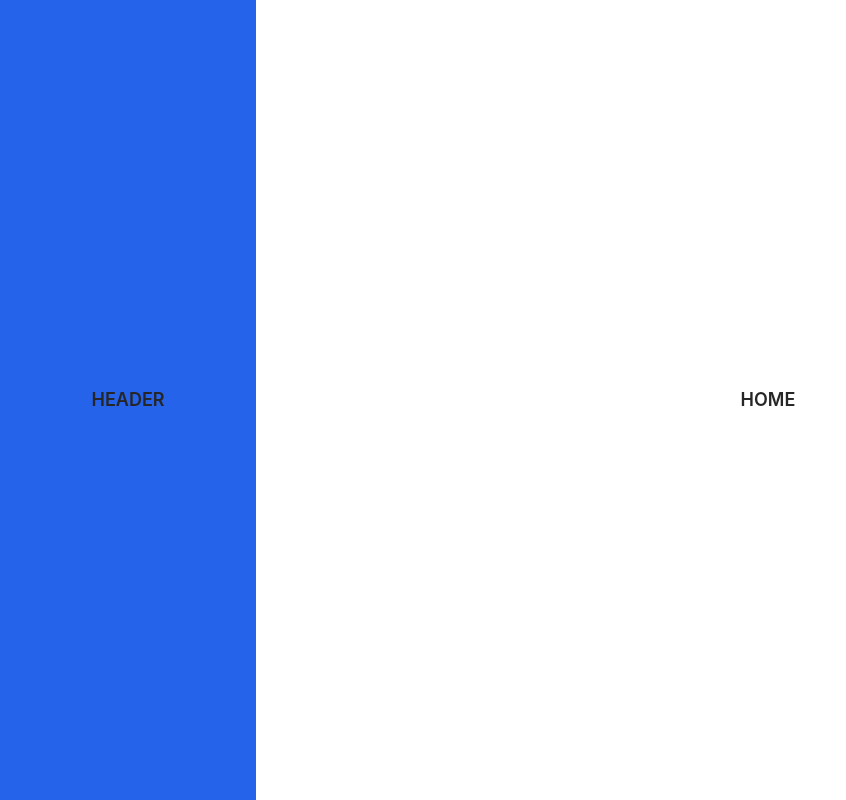
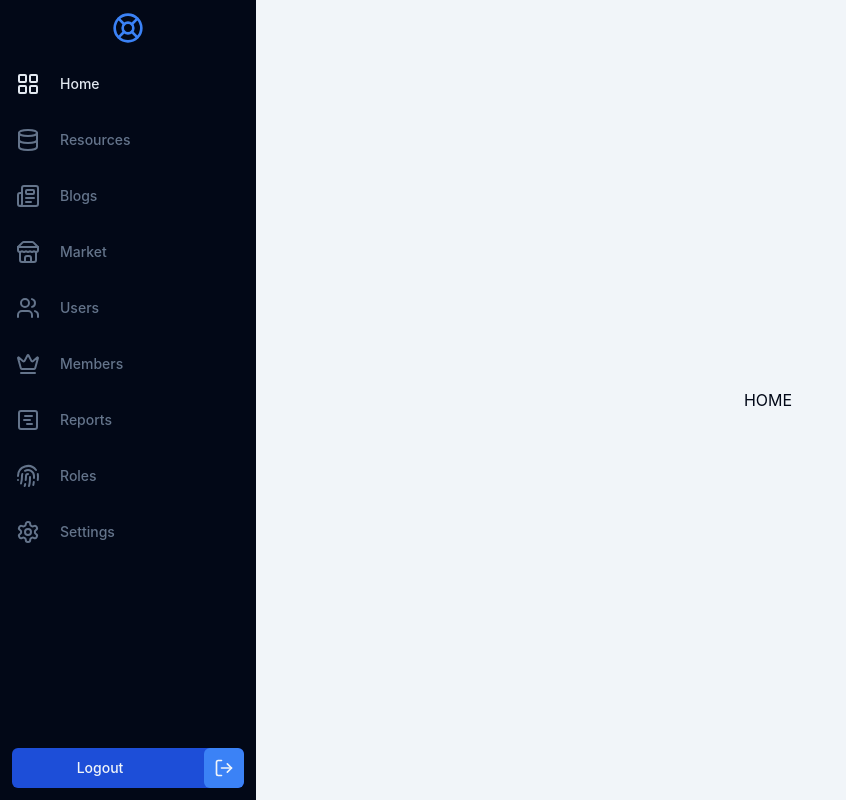
Before and after one commit to KNUST-FECE/CBET-admin, a Next.js app: page / in a window 1280 px wide. Shown: the whole page, without its empty margins (0-846 px from the left). Built offline with nearby package versions, Linux system fonts and the light colour scheme.

Commit message:
styles: impliment ui design of admin navigation

```diff
--- a/app/globals.css
+++ b/app/globals.css
@@ -4,17 +4,17 @@
 
 :root {
   --primary: 0 0% 100%;
-  --primary-50: 0 0% 98%;
-  --primary-100: 0 0% 96.1% ;
-  --primary-200: 0 0% 89.8% ;
-  --primary-300: 0 0% 83.1% ;
-  --primary-400: 0 0% 63.9% ;
-  --primary-500: 0 0% 45.1% ;
-  --primary-600: 0 0% 32.2% ;
-  --primary-700: 0 0% 25.1% ;
-  --primary-800: 0 0% 14.9% ;
-  --primary-900: 0 0% 9% ;
-  --primary-950: 0 0% 3.9% ;
+  --primary-50: 210 40% 98%;
+  --primary-100: 210 40% 96.1% ;
+  --primary-200: 214.3 31.8% 91.4% ;
+  --primary-300: 212.7 26.8% 83.9% ;
+  --primary-400: 215 20.2% 65.1% ;
+  --primary-500: 215.4 16.3% 46.9% ;
+  --primary-600: 215.3 19.3% 34.5% ;
+  --primary-700: 215.3 25% 26.7% ;
+  --primary-800: 217.2 32.6% 17.5% ;
+  --primary-900: 222.2 47.4% 11.2% ;
+  --primary-950: 222.2 84% 4.9% ;
 
   --secondary-50: 213.8 100% 96.9%;
   --secondary-100: 214.3 94.6% 92.7% ;
@@ -63,17 +63,17 @@
 @media (prefers-color-scheme: dark) {
   :root {
     --primary: 0 0% 100%;
-    --primary-50: 0 0% 98%;
-    --primary-100: 0 0% 96.1% ;
-    --primary-200: 0 0% 89.8% ;
-    --primary-300: 0 0% 83.1% ;
-    --primary-400: 0 0% 63.9% ;
-    --primary-500: 0 0% 45.1% ;
-    --primary-600: 0 0% 32.2% ;
-    --primary-700: 0 0% 25.1% ;
-    --primary-800: 0 0% 14.9% ;
-    --primary-900: 0 0% 9% ;
-    --primary-950: 0 0% 3.9% ;
+    --primary-50: 210 40% 98%;
+    --primary-100: 210 40% 96.1% ;
+    --primary-200: 214.3 31.8% 91.4% ;
+    --primary-300: 212.7 26.8% 83.9% ;
+    --primary-400: 215 20.2% 65.1% ;
+    --primary-500: 215.4 16.3% 46.9% ;
+    --primary-600: 215.3 19.3% 34.5% ;
+    --primary-700: 215.3 25% 26.7% ;
+    --primary-800: 217.2 32.6% 17.5% ;
+    --primary-900: 222.2 47.4% 11.2% ;
+    --primary-950: 222.2 84% 4.9% ;
 
     --secondary: 0 0% 100%;
     --secondary-50: 213.8 100% 96.9%;
@@ -126,10 +126,6 @@
     @apply w-full min-h-dvh bg-primary text-primary-950 scroll-smooth font-inter;
   }
 
-  p {
-    @apply text-balance text-lg font-semibold text-primary-800;
-  }
-
 }
 
 /* ///////////////////////////////////// */
@@ -163,11 +159,59 @@
   }
 
   .admin-container>header {
-    @apply w-64 h-dvh bg-secondary-600 flex-center;
+    @apply w-64 h-dvh bg-primary-950 flex flex-col justify-between;
+  }
+
+  .admin-container>header>#header-logo {
+    @apply w-full h-14 p-3 flex-center
+  }
+
+  #header-logo>#the-logo {
+    @apply h-full aspect-square size-10 text-secondary-500
+  }
+
+  .admin-container>header>nav {
+    @apply flex-1 w-full
+  }
+
+  nav>ul li {
+    @apply w-full h-14 p-3
+  }
+
+  nav>ul li>a {
+    @apply h-full flex items-center justify-start space-x-4 text-primary-500 hover:text-primary-200 data-[active=true]:text-primary-200
+  }
+
+  nav>ul li>a>.header-icon {
+    @apply h-full aspect-square flex-center
+  }
+
+  nav>ul li>a>p {
+    @apply text-sm font-medium
+  }
+
+  .admin-container>header>#header-logout {
+    @apply w-full h-16 flex items-center p-3 space-x-4
+  }
+
+  #header-logout>#the-logout {
+    @apply overflow-hidden h-full w-full rounded-md bg-secondary-700 flex-center space-x-4 text-primary-100 hover:bg-secondary-600
+  }
+
+  #header-logout>#the-logout>p {
+    @apply flex-1 text-sm font-medium text-center
+  }
+
+  #header-logout>#the-logout>span {
+    @apply h-full aspect-square flex-center bg-secondary-500 rounded-md
+  }
+
+  #header-logout>#the-logout>span>svg {
+    @apply size-5
   }
 
   .admin-container>main {
-    @apply flex-1 min-h-dvh flex
+    @apply flex-1 min-h-dvh flex bg-primary-100
   }
 }
 
--- a/components/admin/header.tsx
+++ b/components/admin/header.tsx
@@ -1,9 +1,42 @@
+"use client";
+
+import { mainLinks } from "@/lib/constants";
+import { LifeBuoy, LogOut } from "lucide-react";
+import Link from "next/link";
+import { usePathname } from "next/navigation";
 
 
 export default function Header() {
+    const pathname = usePathname();
+    const getActive = (link: string) =>  link === "/" ? pathname === link : pathname.startsWith(link);
+
     return (
         <header>
-            <p>HEADER</p>
+            <div id="header-logo">
+                <LifeBuoy id="the-logo" />
+            </div>
+            <nav>
+                <ul>
+                    {mainLinks.map(item => (
+                        <li key={item.name}>
+                            <Link href={item.link} data-active={getActive(item.link)}>
+                                <div className="header-icon">
+                                    <item.icon />
+                                </div>
+                                <p>{item.name}</p>
+                            </Link>
+                        </li>
+                    ))}
+                </ul>
+            </nav>
+            <div id="header-logout">
+                <button id="the-logout" onClick={() => console.log("logout")}>
+                    <p>Logout</p>
+                    <span>
+                        <LogOut />
+                    </span>
+                </button>
+            </div>
         </header>
     )
 }
--- a/lib/constants.ts
+++ b/lib/constants.ts
@@ -0,0 +1,50 @@
+import * as routes from "./routes";
+import { Crown, Database, Fingerprint, LayoutGrid, Newspaper, Settings, SquareChartGantt, Store, Users } from "lucide-react";
+
+export const mainLinks = [
+    {
+        name: "Home",
+        link: routes._home,
+        icon: LayoutGrid
+    },
+    {
+        name: "Resources",
+        link: routes._resources,
+        icon: Database
+    },
+    {
+        name: "Blogs",
+        link: routes._blogs,
+        icon: Newspaper
+    },
+    {
+        name: "Market",
+        link: routes._market,
+        icon: Store
+    },
+    {
+        name: "Users",
+        link: routes._users,
+        icon: Users
+    },
+    {
+        name: "Members",
+        link: routes._members,
+        icon: Crown
+    },
+    {
+        name: "Reports",
+        link: routes._reports,
+        icon: SquareChartGantt
+    },
+    {
+        name: "Roles",
+        link: routes._roles,
+        icon: Fingerprint
+    },
+    {
+        name: "Settings",
+        link: routes._settings,
+        icon: Settings
+    },
+]
--- a/lib/routes.ts
+++ b/lib/routes.ts
@@ -6,6 +6,8 @@ export const _blogs = "/blogs";
 export const _blog = (id: string) => `${_blogs}/${id}`;
 export const _users = "/users";
 export const _members = "/mambers";
+export const _shops = `${_members}/shops`;
+export const _products = `${_members}/products`;
 export const _settings = "/settings";
 export const _reports = "/reports";
 export const _roles = "/roles";
```
